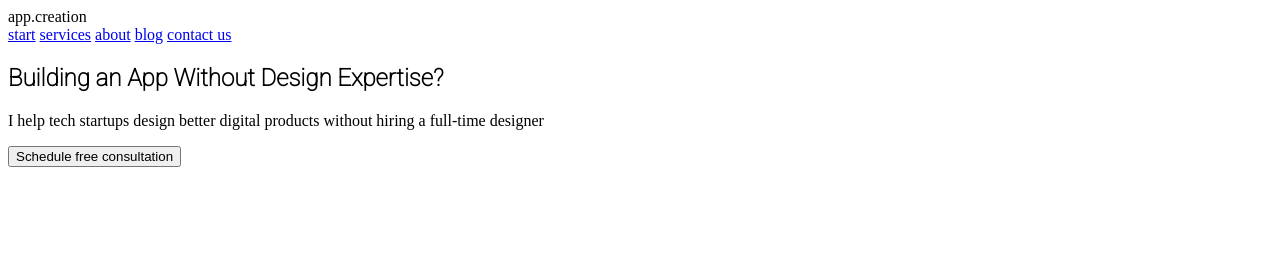
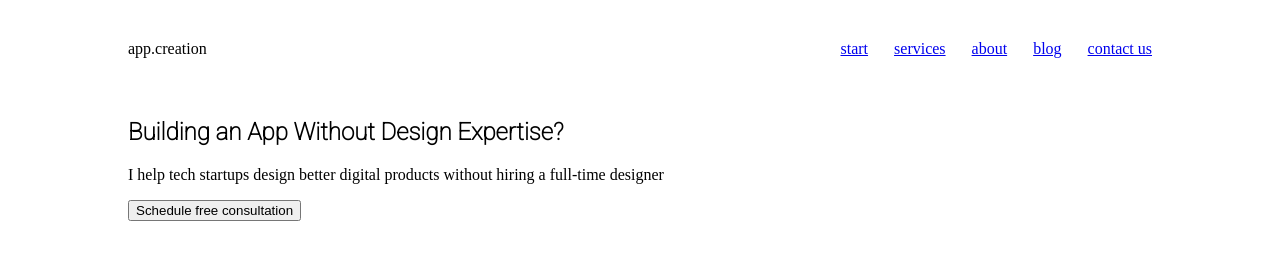
Before and after one commit to WebHeroSchool/hemerocallis-board, a plain HTML site: page index.html in a window 1280 px wide. Drawn offline with Linux system fonts and the light colour scheme.

Commit message:
high-level layout is performed

```diff
--- a/index.html
+++ b/index.html
@@ -3,11 +3,12 @@
 <head>
     <meta charset="UTF-8" />
     <title>app.creation</title>
-        <link rel="stylesheet" href="styles.css">
     <link rel="preconnect" href="https://fonts.gstatic.com">
     <link href="https://fonts.googleapis.com/css2?family=Roboto:wght@100&display=swap" rel="stylesheet">
+    <link rel="stylesheet" href="styles.css">
 </head>
 <body>
+    <div class="wrapper">
         <header id="header" class="header">
             <div class="logo">app.creation</div>
             <nav class="menu">
@@ -28,5 +29,6 @@
                 <img src="" alt="" class="image-content__image">
             </div>
         </section>
+    </div><!-- /wrapper -->
 </body>
 </html>
--- a/styles.css
+++ b/styles.css
@@ -1,3 +1,34 @@
 .main-content__title {
     font-family: Roboto, sans-serif;
 }
+
+.wrapper {
+    margin: auto;
+    width: 80%;
+}
+
+header {
+    display: flex;
+    justify-content: space-between;
+}
+
+.logo {
+    padding: 40px 0;
+}
+
+.menu {
+    display: flex;
+    align-items: center;
+}
+
+.menu__item {
+    padding: 0 13px;
+}
+
+.menu__item:last-child {
+    padding-right: 0;
+}
+
+body {
+    margin: 0;
+}
```
Lines whose indentation alone changed are shown as unchanged.
